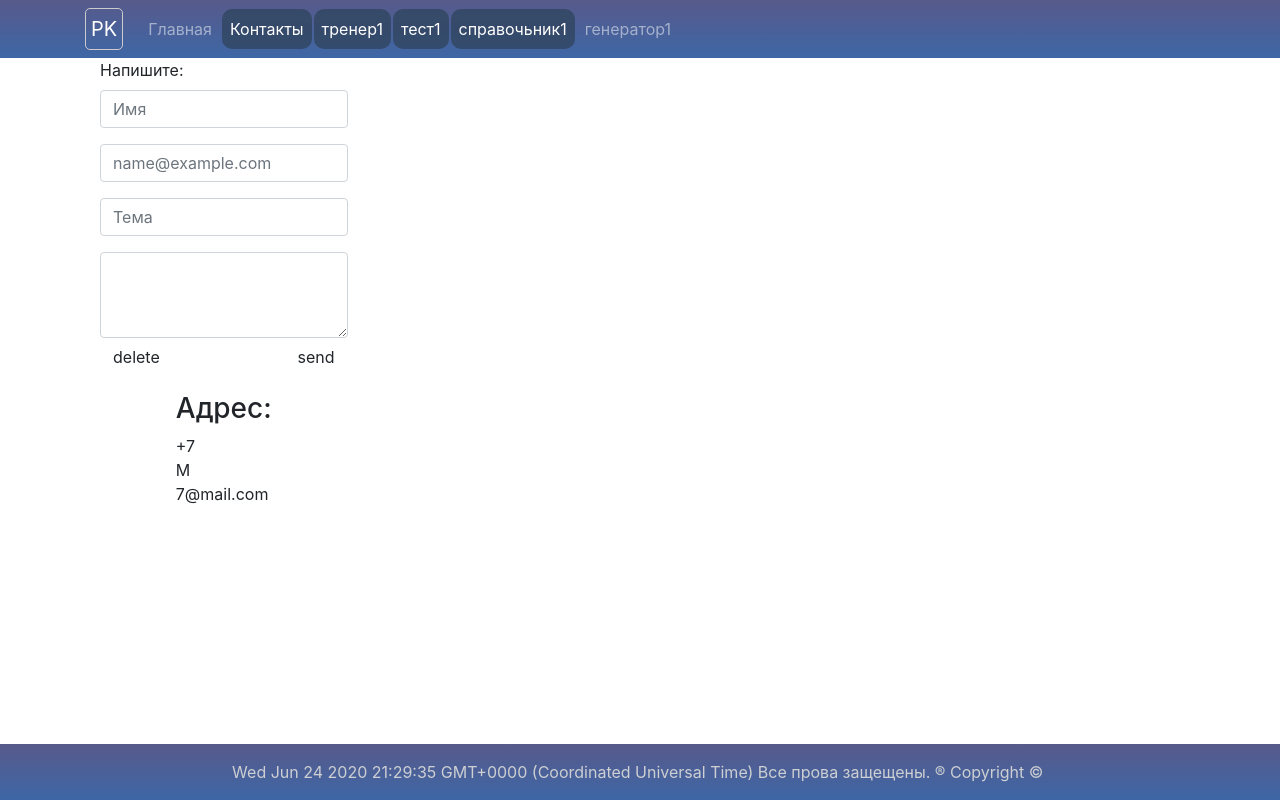
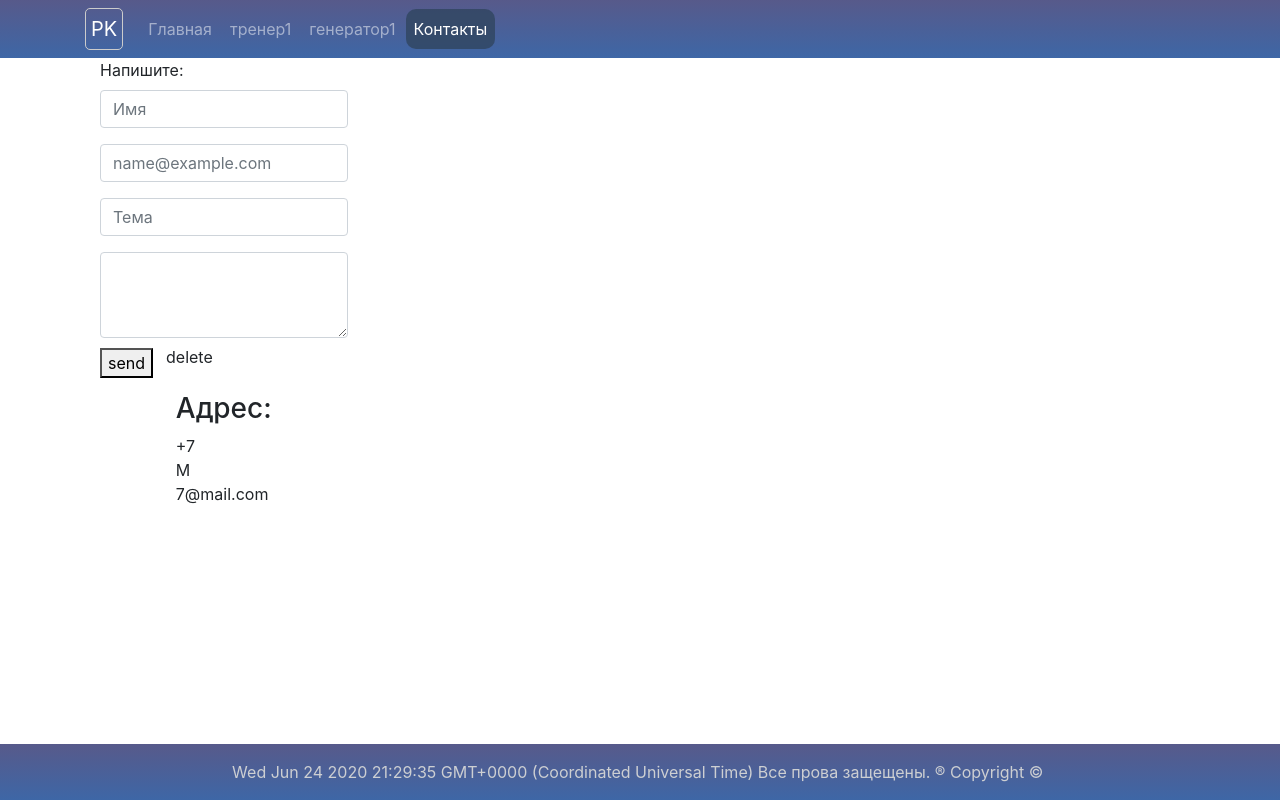
Before and after one commit to PavelK6896/9625Site1JSReact, a React (Create React App) app: page /contacts in a window 1280 px wide. Built offline with nearby package versions, Linux system fonts and the light colour scheme.

Commit message:
"add send message"

```diff
--- a/package.json
+++ b/package.json
@@ -8,6 +8,7 @@
     "@testing-library/user-event": "^7.1.2",
     "bootstrap": "^4.5.0",
     "node-sass": "^4.14.1",
+    "nodemailer": "^6.4.10",
     "react": "^16.13.1",
     "react-dom": "^16.13.1",
     "react-router-dom": "^5.2.0",
--- a/src/App.js
+++ b/src/App.js
@@ -11,6 +11,7 @@ function App() {
             <Route path={'/main'} exact component={Main}/>
             <Route path={'/contacts'} exact component={Contacts}/>
             <Route path={'/generator'} exact component={Generator}/>
+
             <Route path={''} component={Main}/>
         </Switch>
     );
--- a/src/component/Footer.js
+++ b/src/component/Footer.js
@@ -4,7 +4,7 @@ export const Footer = () => (
     <footer className="text-muted color">
         <div className="container">
             <div className="footer-copyright text-center py-3 text-color">
-               {new Date().toDateString()} {new Date().toTimeString()}&nbsp;Все
+                {new Date().toDateString()} {new Date().toTimeString()}&nbsp;Все
                 прова защещены.&nbsp;&reg;&nbsp;Copyright&nbsp;&copy;&nbsp;
             </div>
         </div>
--- a/src/component/Navbar.js
+++ b/src/component/Navbar.js
@@ -42,21 +42,17 @@ export const Navbar = () => {
                         <NavLink className="nav-link" to="/main">Главная <span
                             className="sr-only">(current)</span></NavLink>
                     </li>
+
                     <li className="nav-item">
-                        <NavLink className="nav-link" to="/contacts"> Контакты </NavLink>
+                        <a className="nav-link" href="https://pavelktrainer1.web.app"> тренер1 </a>
                     </li>
 
                     <li className="nav-item">
-                        <NavLink className="nav-link" to="/contacts"> тренер1 </NavLink>
+                        <NavLink className="nav-link" to="/generator"> генератор1 </NavLink>
                     </li>
+
                     <li className="nav-item">
-                        <NavLink className="nav-link" to="/contacts"> тест1 </NavLink>
-                    </li>
-                    <li className="nav-item">
-                        <NavLink className="nav-link" to="/contacts"> справочьник1 </NavLink>
-                    </li>
-                    <li className="nav-item">
-                        <NavLink className="nav-link" to="/generator"> генератор1 </NavLink>
+                        <NavLink className="nav-link" to="/contacts"> Контакты </NavLink>
                     </li>
                 </ul>
                 <hr/>
--- a/src/index.js
+++ b/src/index.js
@@ -6,9 +6,9 @@ import * as serviceWorker from './serviceWorker';
 import {BrowserRouter} from "react-router-dom";
 
 const app = (
-        <BrowserRouter>
-            <App/>
-        </BrowserRouter>
+    <BrowserRouter>
+        <App/>
+    </BrowserRouter>
 )
 
 ReactDOM.render(app, document.getElementById('root'));
--- a/src/pages/Contacts.js
+++ b/src/pages/Contacts.js
@@ -1,8 +1,124 @@
-import React from "react";
+import React, {useState} from "react";
 import {Navbar} from "../component/Navbar";
 import {Footer} from "../component/Footer";
+import {address} from "../../setting";
+
 
 export const Contacts = () => {
+
+    const [state, setState] = useState(
+        {
+            name: "",
+            email: "",
+            message: "",
+            subject: "",
+            info: ""
+        }
+    )
+
+    function nameH(e) {
+        setState(
+            {
+                ...state,
+                name: e.target.value
+            })
+    }
+
+    function emailH(e) {
+        setState(
+            {
+                ...state,
+                email: e.target.value
+            })
+
+    }
+
+    function messageH(e) {
+
+        setState(
+            {
+                ...state,
+                message: e.target.value
+            })
+
+    }
+
+    function subjectH(e) {
+
+        setState(
+            {
+                ...state,
+                subject: e.target.value
+            })
+    }
+
+    function deleteH(e) {
+        setState(
+            {
+                ...state,
+                name: "",
+                email: "",
+                message: "",
+                subject: "",
+            }
+        )
+    }
+
+
+    async function send(e) {
+        // let formData = new FormData();
+
+        if (state.name === "") {
+            setState({
+                ...state,
+                info: "Введите имя"
+            })
+            return
+        }
+
+        if (state.email === "") {
+            setState({
+                ...state,
+                info: "Введите email"
+            })
+            return
+        }
+
+        if (state.subject === "") {
+            setState({
+                ...state,
+                info: "Введите тему"
+            })
+            return
+        }
+        if (state.message === "") {
+            setState({
+                ...state,
+                info: "Введите message"
+            })
+            return
+        }
+
+        setState({
+            ...state,
+            name: "",
+            email: "",
+            message: "",
+            subject: "",
+            info: "Сообщение отправленно"
+        })
+
+
+        state.message = "имя " + state.name + " маил " + state.email + " сообщение " + state.message
+        await fetch(
+            address, //'http://localhost:8081/app1/',
+            {
+                method: 'POST',
+                body: JSON.stringify({subject: state.subject, message: state.message})
+            }
+        )//.then(result => result.json().then(console.log))
+    }
+
     return (
         <div className="body">
             <div className="wrapper">
@@ -10,26 +126,27 @@ export const Contacts = () => {
                 <main className="main">
                     <div className="container">
                         <div className="col-3 align-items-end">
-                            <label htmlFor="exampleFormControlInput1">Напишите:</label>
-                            <form>
+                            <label>Напишите: <span style={{
+                                color: "red"
+                            }}>{state.info}</span></label>
+                            <div>
                                 <div className="form-group">
-                                    <input type="name" className="form-control" id="exampleFormControlInput2"
+                                    <input type="name" className="form-control" value={state.name} onChange={nameH}
                                            placeholder="Имя"/>
                                 </div>
                                 <div className="form-group">
-                                    <input type="email" className="form-control" id="exampleFormControlInput1"
+                                    <input type="email" className="form-control" value={state.email} onChange={emailH}
                                            placeholder="name@example.com"/>
                                 </div>
                                 <div className="form-group">
-                                    <input type="text" className="form-control" id="exampleFormControlInput19"
-                                           placeholder="Тема"/>
+                                    <input type="text" className="form-control" value={state.subject}
+                                           onChange={subjectH} placeholder="Тема"
+                                    />
                                 </div>
-                                <textarea className="form-control" id="exampleFormControlTextarea1" rows="3">
-                    </textarea>
-                                <button type="submit" className="btn  mb-3 float-md-right">send</button>
-                                <button type="reset" className="btn  mb-3">delete</button>
-                            </form>
-
+                                <textarea className="form-control" value={state.message} onChange={messageH} rows="3"/>
+                                <button onClick={() => send()}>send</button>
+                                <button onClick={() => deleteH()} className="btn  mb-3">delete</button>
+                            </div>
                             <div className="d-flex justify-content-around align-items-center">
                                 <div className="text-body">
                                     <h3>Адрес:</h3>
@@ -39,7 +156,6 @@ export const Contacts = () => {
                         </div>
                     </div>
                 </main>
-
             </div>
             <Footer/>
         </div>
--- a/src/pages/Main.js
+++ b/src/pages/Main.js
@@ -13,11 +13,15 @@ export const Main = () => {
                     minHeight: '60vh'
                 }}>
                     <div className="container">
-
                         <div className="mx-auto text-body mx-md-5">
                             <p>Добро пожаловать на мой сайт!</p>
-                            <p>Возможно вас что нибуть
-                                заинтересует. </p>
+                            <p>Возможно вас что нибуть заинтересует.</p>
+                            <p>Все что я хочу сказать: рот нужен что бы кушать.</p>
+                            <p>Раньше думал, что мир круглый теперь думаю, что мир плоский, корни комнатного растения
+                                растут по спирали значит солнце летит по спирали вокруг блек хола mlechnogo paht, а
+                                Земля шарик, катящийся по миру.</p>
+                            <p>Жутко становиться, когда чювока в Юрском периоде жрет червяк начиная медленно
+                                заглатывать с головы, тихоходка больших размеров тоже наверное чювока скушает.</p>
                         </div>
                     </div>
                 </main>
--- a/src/serviceWorker.js
+++ b/src/serviceWorker.js
@@ -101,7 +101,7 @@ function registerValidSW(swUrl, config) {
 function checkValidServiceWorker(swUrl, config) {
     // Check if the service worker can be found. If it can't reload the page.
     fetch(swUrl, {
-    headers: { 'Service-Worker': 'script' },
+        headers: {'Service-Worker': 'script'},
     })
         .then(response => {
             // Ensure service worker exists, and that we really are getting a JS file.
```
Also changed, not shown: src/index.scss (+11 -10 lines), 2 other files (tests, documents, lock files or other folders). Lines whose indentation alone changed are shown as unchanged.
